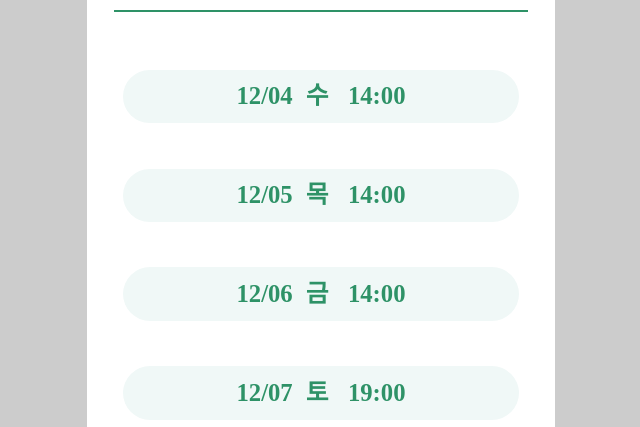
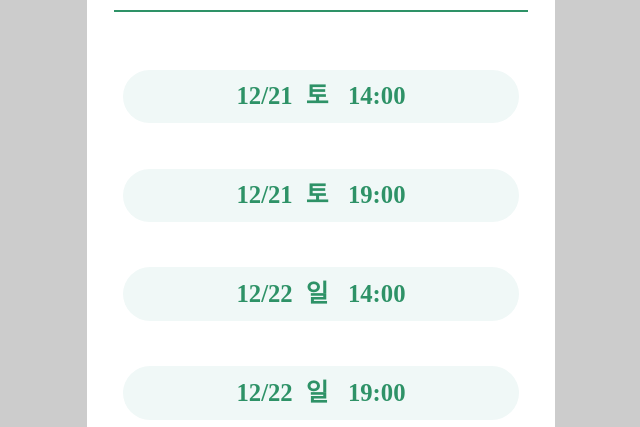
Before and after one commit to CEOS-Developers/veeto-cli, a Next.js app: page /roomsByAct in a window 1280 px wide. Shown: the part 373-800 px from the top of the page, without its empty margins (319-959 px from the left). Built offline with nearby package versions, Linux system fonts and the light colour scheme.

Commit message:
modify frontend for test

```diff
--- a/components/molecules/buttons/gotoRoomByDate.js
+++ b/components/molecules/buttons/gotoRoomByDate.js
@@ -17,8 +17,8 @@ const gotoRoomByDate = () => {
         var refinedDate = nowDate.toString();
     }
 
-    const date=`${nowYear}-${nowMonth}-${refinedDate}`;
-
+    // const date=`${nowYear}-${nowMonth}-${refinedDate}`;
+    const date='2019-12-21';
     return(
         <Link href={{ pathname: 'roomsByDate', query: { date: `${date}` }}}>
             <a style={{textDecoration:'none'}}>
--- a/components/organisms/RoomListByAct.js
+++ b/components/organisms/RoomListByAct.js
@@ -29,7 +29,7 @@ const RoomListByDate = (props) => {
         // return data.map((value, index) => {
             return(
                 <>
-                    <RoomWrapper onClick={closeModal1}><EnterRoomByDate activity={activity} year={nowYear} month={nowMonth} date={nowDate} day={nowDay%7} time={'14:00'}></EnterRoomByDate></RoomWrapper>
+                    {/* <RoomWrapper onClick={closeModal1}><EnterRoomByDate activity={activity} year={nowYear} month={nowMonth} date={nowDate} day={nowDay%7} time={'14:00'}></EnterRoomByDate></RoomWrapper>
                     <EnterRoomModal onClick={closeModal1} isModalOpen={isModal1Open} year={nowYear} month={nowMonth} date={nowDate} day={nowDay%7} activity={activity} time={'14:00'}></EnterRoomModal>
                     <RoomWrapper onClick={closeModal2}><EnterRoomByDate activity={activity} year={nowYear} month={nowMonth} date={nowDate+1} day={(nowDay+1)%7} time={'14:00'}></EnterRoomByDate></RoomWrapper>
                     <EnterRoomModal onClick={closeModal2} isModalOpen={isModal2Open} year={nowYear} month={nowMonth} date={nowDate+1} day={(nowDay+1)%7} activity={activity} time={'14:00'}></EnterRoomModal>
@@ -40,7 +40,16 @@ const RoomListByDate = (props) => {
                     <RoomWrapper onClick={closeModal5}><EnterRoomByDate activity={activity} year={nowYear} month={nowMonth} date={nowDate+4} day={(nowDay+4)%7} time={'19:00'}></EnterRoomByDate></RoomWrapper>
                     <EnterRoomModal onClick={closeModal5} isModalOpen={isModal5Open} year={nowYear} month={nowMonth} date={nowDate+4} day={(nowDay+4)%7} activity={activity} time={'19:00'}></EnterRoomModal>
                     <RoomWrapper onClick={closeModal6}><EnterRoomByDate activity={activity} year={nowYear} month={nowMonth} date={nowDate+5} day={(nowDay+5)%7} time={'19:00'}></EnterRoomByDate></RoomWrapper>
-                    <EnterRoomModal onClick={closeModal6} isModalOpen={isModal6Open} year={nowYear} month={nowMonth} date={nowDate+5} activity={activity} day={(nowDay+5)%7} time={'19:00'}></EnterRoomModal>
+                    <EnterRoomModal onClick={closeModal6} isModalOpen={isModal6Open} year={nowYear} month={nowMonth} date={nowDate+5} activity={activity} day={(nowDay+5)%7} time={'19:00'}></EnterRoomModal> */}
+
+                    <RoomWrapper onClick={closeModal1}><EnterRoomByDate activity={activity} year={nowYear} month={nowMonth} date={21} day={6} time={'14:00'}></EnterRoomByDate></RoomWrapper>
+                    <EnterRoomModal onClick={closeModal1} isModalOpen={isModal1Open} year={nowYear} month={nowMonth} date={21} day={6} activity={activity} time={'14:00'}></EnterRoomModal>
+                    <RoomWrapper onClick={closeModal2}><EnterRoomByDate activity={activity} year={nowYear} month={nowMonth} date={21} day={6} time={'19:00'}></EnterRoomByDate></RoomWrapper>
+                    <EnterRoomModal onClick={closeModal2} isModalOpen={isModal2Open} year={nowYear} month={nowMonth} date={21} day={6} activity={activity} time={'19:00'}></EnterRoomModal>
+                    <RoomWrapper onClick={closeModal3}><EnterRoomByDate activity={activity} year={nowYear} month={nowMonth} date={22} day={0} time={'14:00'}></EnterRoomByDate></RoomWrapper>
+                    <EnterRoomModal onClick={closeModal3} isModalOpen={isModal3Open} year={nowYear} month={nowMonth} date={22} day={0} activity={activity} time={'14:00'}></EnterRoomModal>
+                    <RoomWrapper onClick={closeModal4}><EnterRoomByDate activity={activity} year={nowYear} month={nowMonth} date={22} day={0} time={'19:00'}></EnterRoomByDate></RoomWrapper>
+                    <EnterRoomModal onClick={closeModal4} isModalOpen={isModal4Open} year={nowYear} month={nowMonth} date={22} day={0} activity={activity} time={'19:00'}></EnterRoomModal>
                 </>
             );
         // })
```
